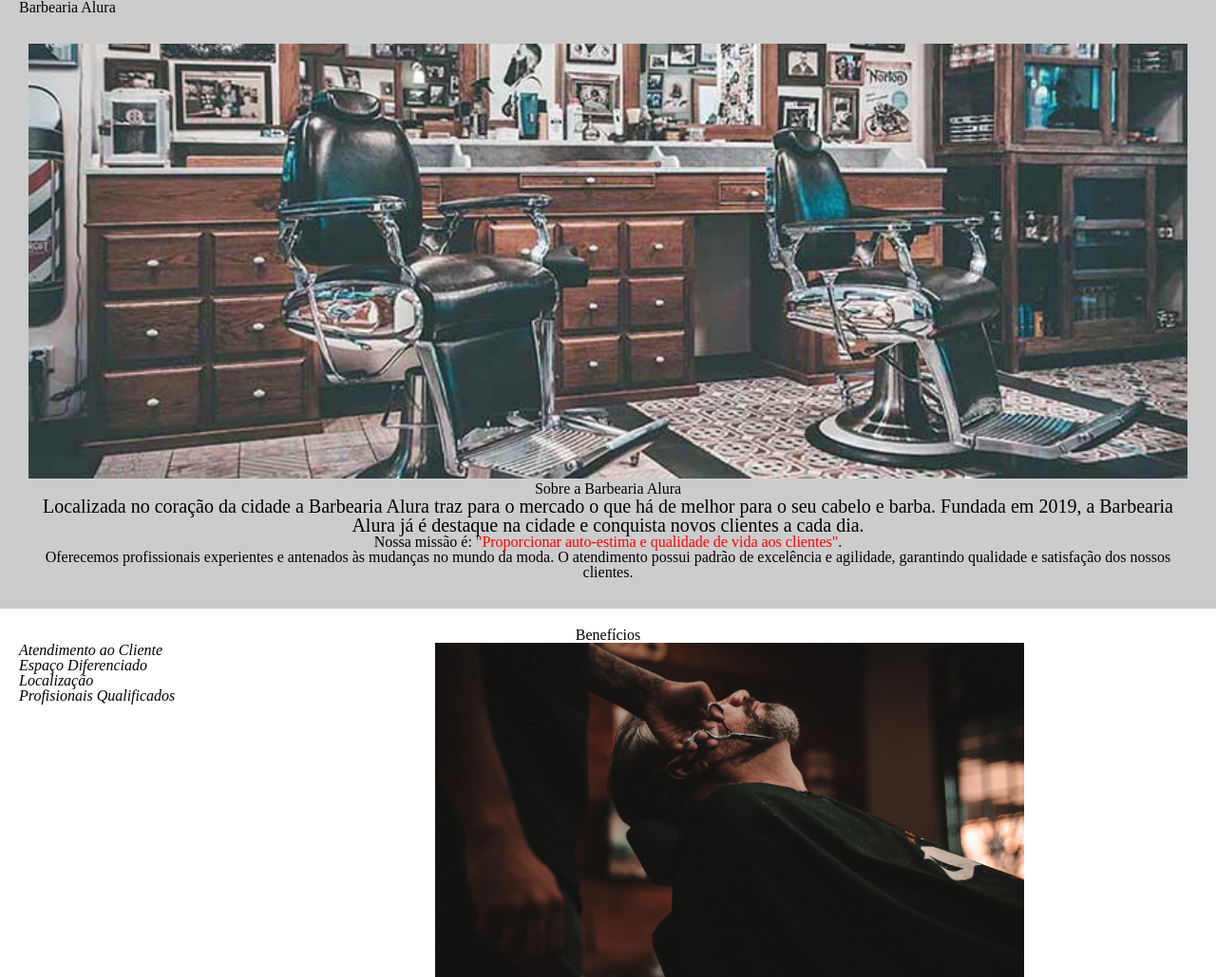
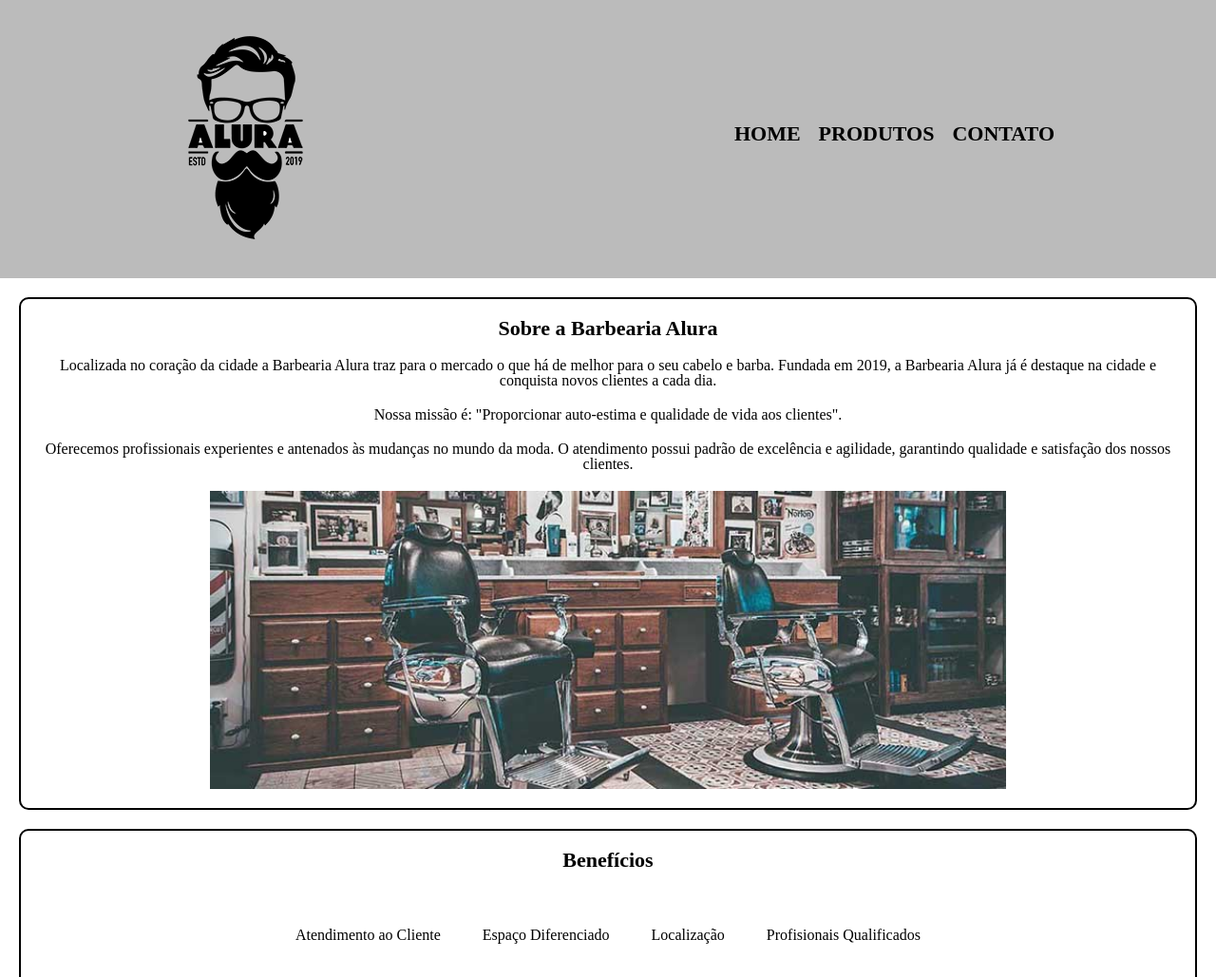
Before and after one commit to Fittipvldi/Barbearia_Alura, a plain HTML site: page home/index.html in a window 1280 px wide. Shown: the top 1029 px of the page at 95% size. Drawn offline with Linux system fonts and the light colour scheme.

Commit message:
alterações extras

```diff
--- a/home/index.html
+++ b/home/index.html
@@ -9,33 +9,50 @@
     </head>
     <body>
         <header>
-            <h1 class="titulo-principal">Barbearia Alura</h1>
+            <div class="caixa">
+                <h1><img src="../produtos/img/logo.png"></h1>
+
+                <nav>
+                    <ul>
+                        <li><a href="./index.html">Home</a></li>
+                        <li><a href="../produtos/index.html">Produtos</a></li>
+                        <li><a>Contato</a></li>
+                    </ul>
+                </nav>
+            </div>
         </header>
+        <main>
+        <div class="sobre">
+            <h2>Sobre a Barbearia Alura</h2>
 
-        <div class="principal">
+            <div>
+                <p class="paragrafo-sobre">Localizada no coração da cidade a <strong>Barbearia Alura</strong> traz para o mercado o que há de melhor para o seu cabelo e barba.
+                Fundada em 2019, a Barbearia Alura já é destaque na cidade e conquista novos clientes a cada dia.</p>
+
+                <p class="paragrafo-sobre"><em>Nossa missão é: <strong>"Proporcionar auto-estima e qualidade de vida aos clientes"</strong>.</em></p>
+
+                <p class="paragrafo-sobre">Oferecemos profissionais experientes e antenados às mudanças no mundo da moda.
+                O atendimento possui padrão de excelência e agilidade, garantindo qualidade e satisfação dos nossos clientes.</p>
+            </div>
             <img src="./img/banner.jpg" class="img-banner">
+        </div>
 
-            <h2 class="titulo-centralizado">Sobre a Barbearia Alura</h1>
-
-            <p id="missao">Localizada no coração da cidade a <strong>Barbearia Alura</strong> traz para o mercado o que há de melhor para o seu cabelo e barba.
-            Fundada em 2019, a Barbearia Alura já é destaque na cidade e conquista novos clientes a cada dia.</p>
-
-            <p><em>Nossa missão é: <strong>"Proporcionar auto-estima e qualidade de vida aos clientes"</strong>.</em></p>
-
-            <p>Oferecemos profissionais experientes e antenados às mudanças no mundo da moda.
-            O atendimento possui padrão de excelência e agilidade, garantindo qualidade e satisfação dos nossos clientes.</p>
-        </div>
         <div class="beneficios">
-            <h3 class="titulo-centralizado">Benefícios</h2>
+            <h3>Benefícios</h2>
 
             <ul class="lista-beneficios">
-                <li class="itens">Atendimento ao Cliente</li>
-                <li class="itens">Espaço Diferenciado</li>
-                <li class="itens">Localização</li>
-                <li class="itens">Profisionais Qualificados</li>
+                <li>Atendimento ao Cliente</li>
+                <li>Espaço Diferenciado</li>
+                <li>Localização</li>
+                <li>Profisionais Qualificados</li>
             </ul>
 
             <img src="img/beneficios.jpg" class="img-beneficios">
         </div>
+        </main>
+        <footer>
+            <img src="../produtos/img/logo-branco.png">
+            <p class="copyright"> &copy; Copyright Barbearia Alura - 2020</p>
+        </footer>
     </body>
 </html>
--- a/home/style.css
+++ b/home/style.css
@@ -1,52 +1,134 @@
-body{
-    background: #CCCCCC;
+header {
+    background: #BBBBBB;
+    padding: 20px 0;
 }
 
-.img-banner{
+.caixa {
+    position: relative;
+    width: 940px;
+    margin: auto;
+}
+
+nav {
+    position: absolute;
+    top: 110px;
+    right: 0;
+}
+
+nav li {
+    display: inline;
+    margin: 0 0 0 15px;
+}
+
+nav a {
+    text-transform: uppercase;
+    color: #000000;
+    font-weight: bold;
+    font-size: 22px;
+    text-decoration: none;
+}
+
+nav a:hover {
+    color: #C78C19;
+    text-decoration: underline;
+}
+
+.img-banner {
     width: 100%;
 }
 
-.titulo-principal{
+.titulo-principal {
     padding-left: 20px;
 }
 
-.principal{
-    background: #CCCCCC;
-    padding: 30px;
+.sobre {
+    padding: 20px;
+    margin: 20px;
+    box-sizing: border-box;
+    border-width: 2px;
+    border-style: solid;
+    border-color: #000000;
+    border-radius: 10px;
 }
 
-.titulo-centralizado{
-    text-align: center;
+.sobre:hover {
+    border-color:#C78C19
 }
 
-p{
-    text-align: center;
+.sobre:active {
+    border-color: #088C19;
 }
 
-#missao{
-    font-size: 20px;
+.sobre h2{
+    font-size: 22px;
+    font-weight: bold;
+    text-align: center;
+    padding-bottom: 20px;
+
 }
 
-em strong{
-    color: #FF0000;
+.paragrafo-sobre {
+    text-align: center;
+    padding-bottom: 20px;
 }
 
-.beneficios{
-    background: #FFFFFF;
+.img-banner {
+    display: block;
+    margin-left: auto;
+    margin-right: auto;
+    width: 70%;
+}
+
+.beneficios {
+    padding: 20px;
+    margin: 20px;
+    box-sizing: border-box;
+    border-width: 2px;
+    border-style: solid;
+    border-color: #000000;
+    border-radius: 10px;
+}
+
+.beneficios:hover {
+    border-color:#C78C19
+}
+
+.beneficios:active {
+    border-color: #088C19;
+}
+
+.beneficios h3 {
+    font-size: 22px;
+    font-weight: bold;
+    text-align: center;
+    padding-bottom: 20px;
+}
+
+.beneficios ul {
+    text-align: center;
+    margin: 20px;
+}
+
+.beneficios li {
+    display: inline-block;
     padding: 20px;
 }
 
-.lista-beneficios{
-    display: inline-block;
-    vertical-align: top;
-    width: 20%;
-    margin-right: 15%;
+.img-beneficios {
+    display: block;
+    margin-left: auto;
+    margin-right: auto;
+    width: 60%;
 }
 
-.itens{
-    font-style: italic;
+footer {
+    text-align: center;
+    background: url("../produtos/img/bg.jpg");
+    padding: 40px 0;
 }
 
-.img-beneficios{
-    width: 50%;
+.copyright {
+    color: #FFFFFF;
+    font-size: 13px;
+    margin-top: 20px;
 }
```
